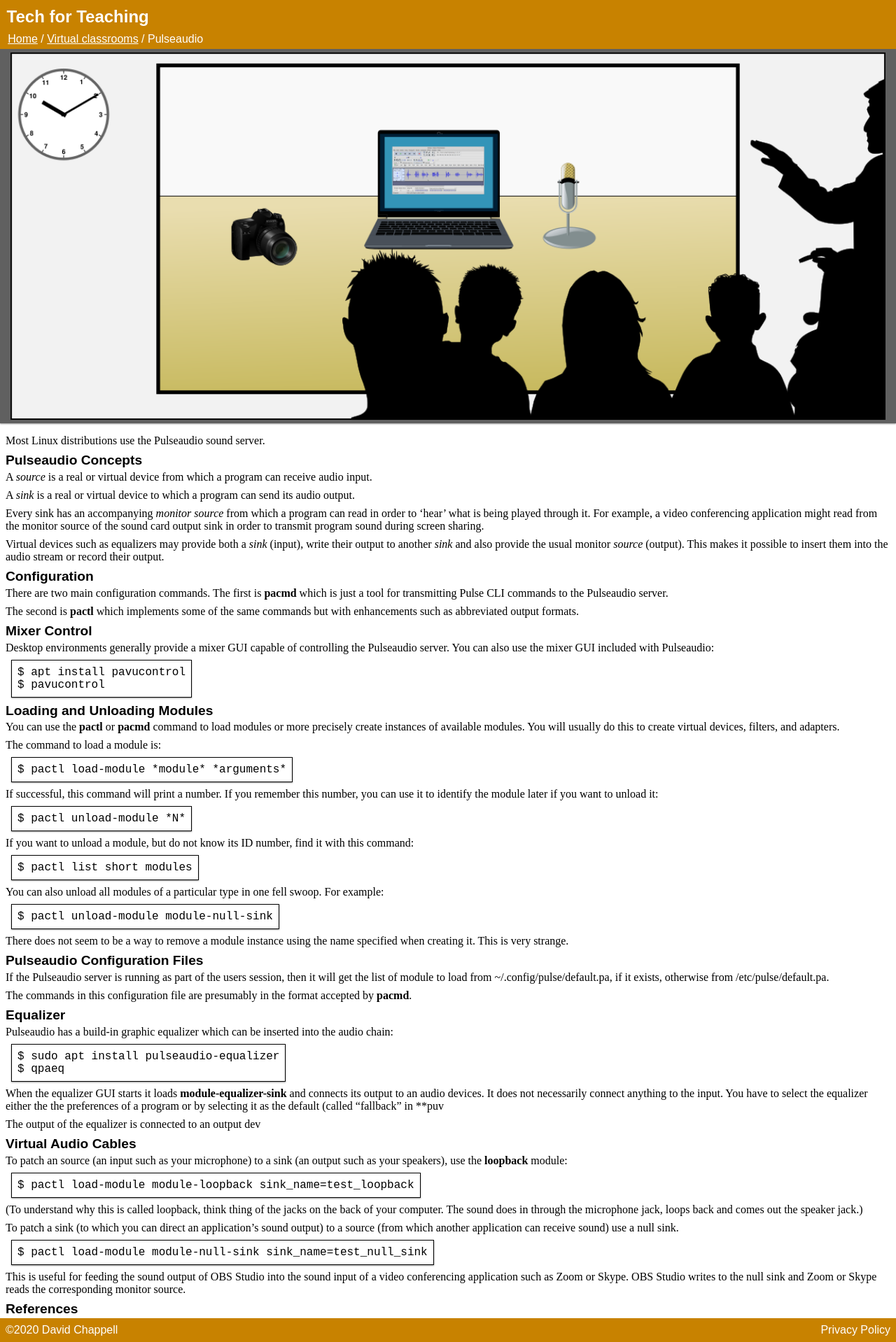
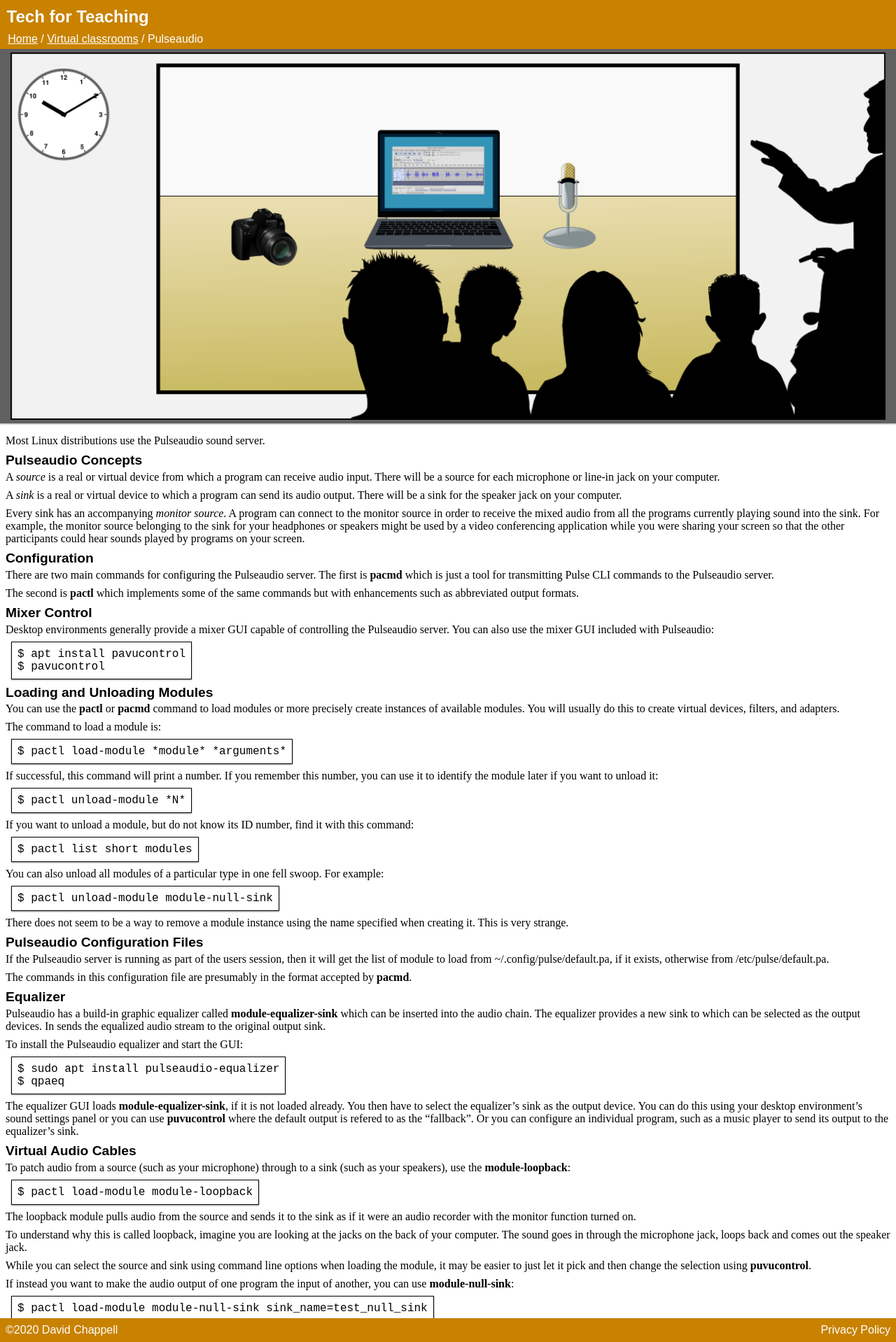
Before and after one commit to david672orford/tech-for-teaching, a Jekyll site: the page built from virtual-classrooms/pulseaudio.md, in a window 1280 px wide. Shown: the whole page at 70% size. Built offline with Jekyll 4.4.1, drawn with Linux system fonts in a browser that asks for light colours; our own code applies the rules of GitHub Pages for plain Markdown files.

Commit message:
More on Libreoffice mail merge, entering special characters, and Pulse Audio

```diff
--- a/virtual-classrooms/pulseaudio.md
+++ b/virtual-classrooms/pulseaudio.md
@@ -3,33 +3,31 @@ Most Linux distributions use the Pulseaudio sound server.
 ## Pulseaudio Concepts
 
 A *source* is a real or virtual device from which a program can receive audio input.
+There will be a source for each microphone or line-in jack on your computer.
 
 A *sink* is a real or virtual device to which a program can send its audio output.
+There will be a sink for the speaker jack on your computer.
 
-Every sink has an accompanying *monitor source* from which a program can read in order
-to 'hear' what is being played through it. For example, a video conferencing application
-might read from the monitor source of the sound card output sink in order to transmit
-program sound during screen sharing.
-
-Virtual devices such as equalizers may provide both a *sink* (input), write their
-output to another *sink* and also provide the usual monitor *source* (output).
-This makes it possible to insert them into the audio stream or record their
-output.
+Every sink has an accompanying *monitor source*. A program can connect to the
+monitor source in order to receive the mixed audio from all the programs currently
+playing sound into the sink. For example, the monitor source belonging to the sink
+for your headphones or speakers might be used by a video conferencing application
+while you were sharing your screen so that the other participants could hear sounds
+played by programs on your screen.
 
 ## Configuration
 
-There are two main configuration commands. The first is **pacmd** which
-is just a tool for transmitting Pulse CLI commands to the Pulseaudio
-server.
+There are two main commands for configuring the Pulseaudio server. The first is
+**pacmd** which is just a tool for transmitting Pulse CLI commands to the
+Pulseaudio server.
 
-The second is **pactl** which implements some of the same commands
-but with enhancements such as abbreviated output formats.
+The second is **pactl** which implements some of the same commands but with
+enhancements such as abbreviated output formats.
 
 ## Mixer Control
 
-Desktop environments generally provide a mixer GUI capable of
-controlling the Pulseaudio server. You can also use the mixer
-GUI included with Pulseaudio:
+Desktop environments generally provide a mixer GUI capable of controlling the
+Pulseaudio server. You can also use the mixer GUI included with Pulseaudio:
 
     $ apt install pavucontrol
     $ pavucontrol
@@ -37,8 +35,8 @@ GUI included with Pulseaudio:
 ## Loading and Unloading Modules
 
 You can use the **pactl** or **pacmd** command to load modules or more
-precisely create instances of available modules. You will usually do
-this to create virtual devices, filters, and adapters.
+precisely create instances of available modules. You will usually do this to
+create virtual devices, filters, and adapters.
 
 The command to load a module is:
 
@@ -73,39 +71,50 @@ accepted by **pacmd**.
 
 ## Equalizer
 
-Pulseaudio has a build-in graphic equalizer which can be inserted into the
-audio chain:
+Pulseaudio has a build-in graphic equalizer called **module-equalizer-sink**
+which can be inserted into the audio chain. The equalizer provides a new sink
+to which can be selected as the output devices. In sends the equalized audio
+stream to the original output sink.
+
+To install the Pulseaudio equalizer and start the GUI:
 
     $ sudo apt install pulseaudio-equalizer
     $ qpaeq
 
-When the equalizer GUI starts it loads **module-equalizer-sink** and connects
-its output to an audio devices. It does not necessarily connect anything
-to the input. You have to select the equalizer either the the preferences
-of a program or by selecting it as the default (called "fallback" in
-**puv
-
-The output of the equalizer is connected to an output dev
+The equalizer GUI loads **module-equalizer-sink**, if it is not loaded already.
+You then have to select the equalizer's sink as the output device. You can
+do this using your desktop environment's sound settings panel or you can
+use **puvucontrol** where the default output is refered to as the "fallback".
+Or you can configure an individual program, such as a music player to send
+its output to the equalizer's sink.
 
 ## Virtual Audio Cables
 
-To patch an source (an input such as your microphone) to a sink (an
-output such as your speakers), use the **loopback** module:
+To patch audio from a source (such as your microphone) through to a sink (such
+as your speakers), use the **module-loopback**:
 
-    $ pactl load-module module-loopback sink_name=test_loopback
+    $ pactl load-module module-loopback
 
-(To understand why this is called loopback, think thing of the jacks on the back
-of your computer. The sound does in through the microphone jack, loops back and comes
-out the speaker jack.)
+The loopback module pulls audio from the source and sends it to the sink
+as if it were an audio recorder with the monitor function turned on.
 
-To patch a sink (to which you can direct an application's sound output) to a source
-(from which another application can receive sound) use a null sink.
+To understand why this is called loopback, imagine you are looking at the
+jacks on the back of your computer. The sound goes in through the microphone
+jack, loops back and comes out the speaker jack.
+
+While you can select the source and sink using command line options when
+loading the module, it may be easier to just let it pick and then change
+the selection using **puvucontrol**.
+
+If instead you want to make the audio output of one program the input of
+another, you can use **module-null-sink**:
 
     $ pactl load-module module-null-sink sink_name=test_null_sink
 
 This is useful for feeding the sound output of OBS Studio into the sound input of
 a video conferencing application such as Zoom or Skype. OBS Studio writes to the
-null sink and Zoom or Skype reads the corresponding monitor source.
+null sink and Zoom or Skype reads the corresponding monitor source. Generally
+you would set the sink and source in each program.
 
 ## References
 
```
Also changed, not shown: howto/libreoffice/index.md (+25 -1 lines), howto/special-characters/index.md (+8 -7 lines), virtual-classrooms/index.md (+1 -0 lines).
